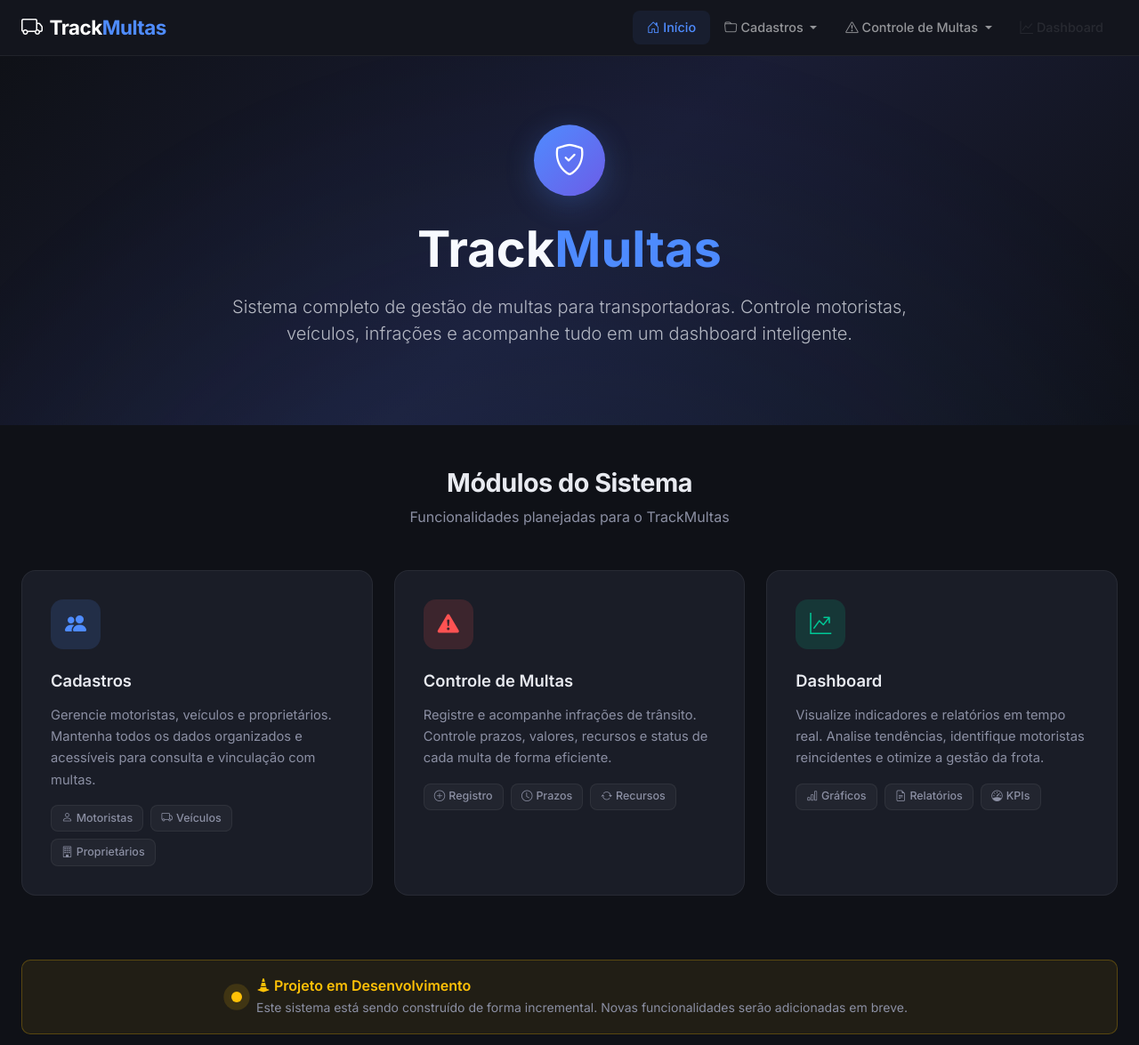
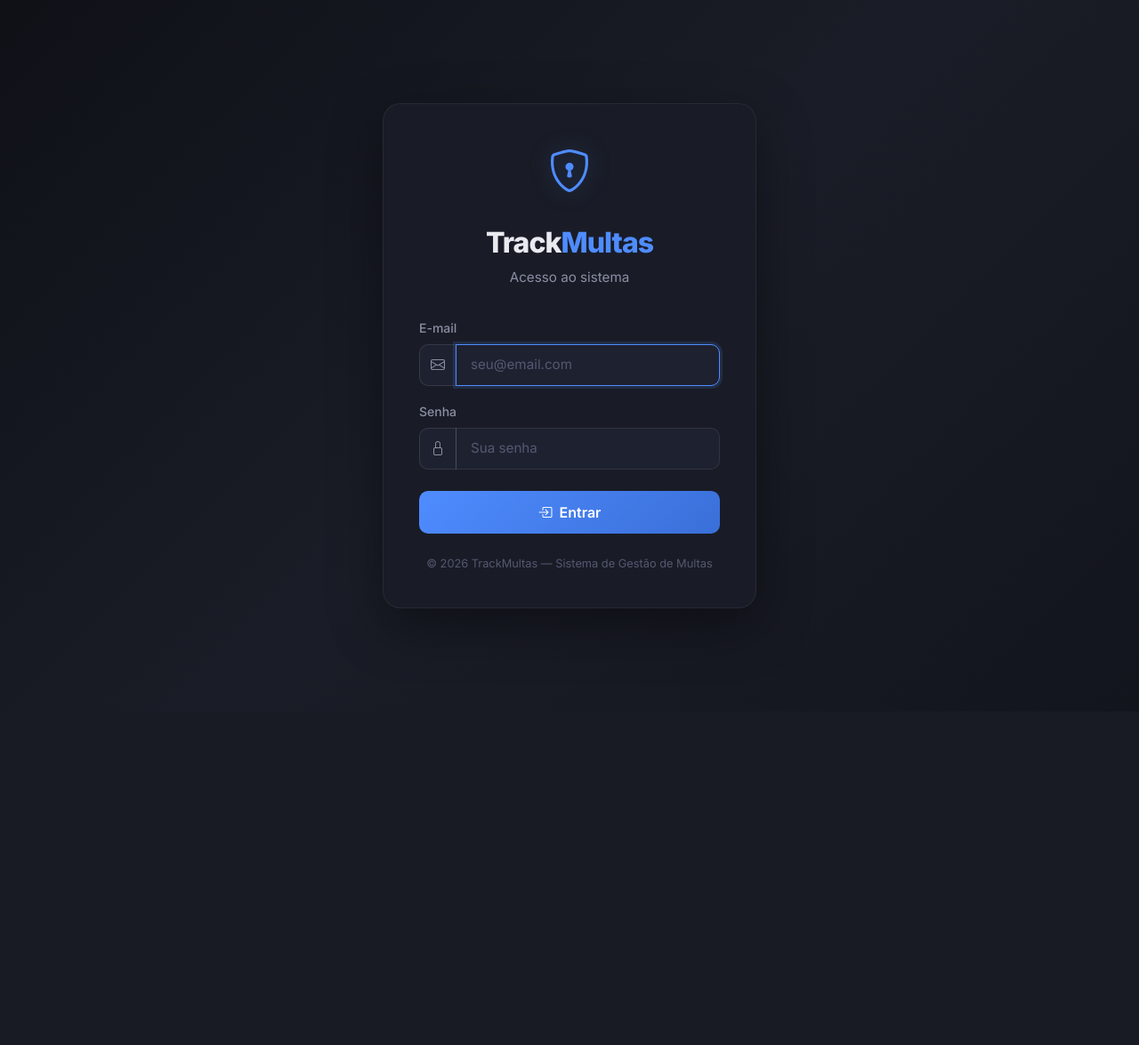
Before and after one commit to jardelbenini/trackmultas, a PHP site: page /TrackMultas/app/views/auth/login.php in a window 1280 px wide. Shown: the top 1175 px of the page at 89% size. After the commit the page ends 684 px from the top, so only its background shows below. Run offline with PHP 8.4, Linux system fonts and the light colour scheme; some libraries are stand-ins or nearby versions.

Commit message:
Implementação do sistema de login

```diff
--- /dev/null
+++ b/app/views/auth/login.php
@@ -0,0 +1,184 @@
+<!DOCTYPE html>
+<html lang="pt-BR">
+<head>
+    <meta charset="UTF-8">
+    <meta name="viewport" content="width=device-width, initial-scale=1.0">
+    <meta name="description" content="TrackMultas - Login">
+    <title><?php echo isset($pageTitle) ? $pageTitle : 'Login - TrackMultas'; ?></title>
+
+    <!-- Bootstrap 5 CSS -->
+    <link href="https://cdn.jsdelivr.net/npm/bootstrap@5.3.3/dist/css/bootstrap.min.css" rel="stylesheet">
+
+    <!-- Bootstrap Icons -->
+    <link href="https://cdn.jsdelivr.net/npm/bootstrap-icons@1.11.3/font/bootstrap-icons.min.css" rel="stylesheet">
+
+    <!-- Google Fonts -->
+    <link href="https://fonts.googleapis.com/css2?family=Inter:wght@300;400;500;600;700;800;900&display=swap" rel="stylesheet">
+
+    <!-- CSS customizado -->
+    <link href="<?php echo BASE_URL; ?>assets/css/style.css?v=<?php echo time(); ?>" rel="stylesheet">
+
+    <style>
+        .login-wrapper {
+            min-height: 100vh;
+            display: flex;
+            align-items: center;
+            justify-content: center;
+            background: linear-gradient(135deg, #0f1117 0%, #1a1d27 50%, #13151d 100%);
+        }
+
+        .login-card {
+            background: rgba(26, 29, 39, 0.95);
+            border: 1px solid rgba(255, 255, 255, 0.06);
+            border-radius: 20px;
+            padding: 2.5rem;
+            width: 100%;
+            max-width: 420px;
+            box-shadow: 0 20px 60px rgba(0, 0, 0, 0.4);
+            backdrop-filter: blur(12px);
+        }
+
+        .login-logo {
+            font-size: 2rem;
+            font-weight: 800;
+            letter-spacing: -1px;
+            color: #e8eaf0;
+            text-align: center;
+            margin-bottom: 0.25rem;
+        }
+
+        .login-logo .text-accent {
+            color: #4f8cff;
+        }
+
+        .login-subtitle {
+            text-align: center;
+            color: #8b8fa3;
+            font-size: 0.95rem;
+            margin-bottom: 2rem;
+        }
+
+        .login-icon {
+            text-align: center;
+            margin-bottom: 1.25rem;
+        }
+
+        .login-icon i {
+            font-size: 3rem;
+            color: #4f8cff;
+            filter: drop-shadow(0 0 12px rgba(79, 140, 255, 0.3));
+        }
+
+        .login-card .form-label {
+            color: #8b8fa3;
+            font-weight: 500;
+            font-size: 0.875rem;
+        }
+
+        .login-card .form-control {
+            background-color: #1e2130;
+            border: 1px solid rgba(255, 255, 255, 0.1);
+            color: #e8eaf0;
+            border-radius: 10px;
+            padding: 0.7rem 1rem;
+            font-size: 0.95rem;
+            transition: border-color 0.3s ease, box-shadow 0.3s ease;
+        }
+
+        .login-card .form-control:focus {
+            background-color: #1e2130;
+            border-color: #4f8cff;
+            box-shadow: 0 0 0 3px rgba(79, 140, 255, 0.15);
+            color: #e8eaf0;
+        }
+
+        .login-card .form-control::placeholder {
+            color: #555870;
+        }
+
+        .login-card .btn-primary {
+            background: linear-gradient(135deg, #4f8cff, #3a6fd8);
+            border: none;
+            border-radius: 10px;
+            padding: 0.75rem;
+            font-weight: 600;
+            font-size: 1rem;
+            transition: transform 0.2s ease, box-shadow 0.2s ease;
+        }
+
+        .login-card .btn-primary:hover {
+            transform: translateY(-1px);
+            box-shadow: 0 6px 20px rgba(79, 140, 255, 0.35);
+        }
+
+        .login-card .input-group-text {
+            background-color: #1e2130;
+            border: 1px solid rgba(255, 255, 255, 0.1);
+            color: #8b8fa3;
+            border-radius: 10px 0 0 10px;
+        }
+
+        .login-card .input-group .form-control {
+            border-radius: 0 10px 10px 0;
+        }
+
+        .login-footer {
+            text-align: center;
+            margin-top: 1.5rem;
+            color: #555870;
+            font-size: 0.8rem;
+        }
+    </style>
+</head>
+<body>
+    <div class="login-wrapper">
+        <div class="login-card">
+            <div class="login-icon">
+                <i class="bi bi-shield-lock"></i>
+            </div>
+            <div class="login-logo">
+                Track<span class="text-accent">Multas</span>
+            </div>
+            <p class="login-subtitle">Acesso ao sistema</p>
+
+            <?php if (isset($_SESSION['mensagem'])): ?>
+                <div class="alert alert-<?php echo isset($_SESSION['tipo_mensagem']) ? $_SESSION['tipo_mensagem'] : 'info'; ?> alert-dismissible fade show" role="alert">
+                    <?php echo $_SESSION['mensagem']; ?>
+                    <button type="button" class="btn-close" data-bs-dismiss="alert" aria-label="Close"></button>
+                </div>
+                <?php
+                    unset($_SESSION['mensagem']);
+                    unset($_SESSION['tipo_mensagem']);
+                ?>
+            <?php endif; ?>
+
+            <form action="<?php echo BASE_URL; ?>index.php?controller=auth&action=autenticar" method="POST">
+                <div class="mb-3">
+                    <label for="email" class="form-label">E-mail</label>
+                    <div class="input-group">
+                        <span class="input-group-text"><i class="bi bi-envelope"></i></span>
+                        <input type="email" class="form-control" id="email" name="email" placeholder="seu@email.com" required autofocus>
+                    </div>
+                </div>
+                <div class="mb-4">
+                    <label for="senha" class="form-label">Senha</label>
+                    <div class="input-group">
+                        <span class="input-group-text"><i class="bi bi-lock"></i></span>
+                        <input type="password" class="form-control" id="senha" name="senha" placeholder="Sua senha" required>
+                    </div>
+                </div>
+                <button type="submit" class="btn btn-primary w-100">
+                    <i class="bi bi-box-arrow-in-right me-1"></i> Entrar
+                </button>
+            </form>
+
+            <div class="login-footer">
+                &copy; <?php echo date('Y'); ?> TrackMultas &mdash; Sistema de Gestão de Multas
+            </div>
+        </div>
+    </div>
+
+    <!-- Bootstrap 5 JS -->
+    <script src="https://cdn.jsdelivr.net/npm/bootstrap@5.3.3/dist/js/bootstrap.bundle.min.js"></script>
+</body>
+</html>
--- a/app/views/layout/header.php
+++ b/app/views/layout/header.php
@@ -34,6 +34,7 @@
                 <span class="navbar-toggler-icon"></span>
             </button>
             <div class="collapse navbar-collapse" id="navbarNav">
+                <?php if (isset($_SESSION['usuario_id'])): ?>
                 <ul class="navbar-nav ms-auto">
                     <?php
                         $active = isset($_GET['controller']) ? $_GET['controller'] : 'home';
@@ -44,7 +45,7 @@
                         </a>
                     </li>
                     <li class="nav-item dropdown">
-                        <a class="nav-link dropdown-toggle <?php echo in_array($active, ['empresas', 'motoristas', 'setores', 'veiculos']) ? 'active' : ''; ?>"
+                        <a class="nav-link dropdown-toggle <?php echo in_array($active, ['empresas', 'motoristas', 'setores', 'veiculos', 'tipos_veiculos']) ? 'active' : ''; ?>"
                            href="#" role="button" data-bs-toggle="dropdown" aria-expanded="false">
                             <i class="bi bi-folder me-1"></i>Cadastros
                         </a>
@@ -71,6 +72,12 @@
                                 <a class="dropdown-item <?php echo $active === 'veiculos' ? 'active' : ''; ?>"
                                    href="<?php echo BASE_URL; ?>index.php?controller=veiculos&action=index">
                                     <i class="bi bi-truck me-2"></i>Veículos
+                                </a>
+                            </li>
+                            <li>
+                                <a class="dropdown-item <?php echo $active === 'tipos_veiculos' ? 'active' : ''; ?>"
+                                   href="<?php echo BASE_URL; ?>index.php?controller=tipos_veiculos&action=index">
+                                    <i class="bi bi-car-front me-2"></i>Tipos de Veículos
                                 </a>
                             </li>
                         </ul>
@@ -139,6 +146,21 @@
                         </a>
                     </li>
                 </ul>
+                <ul class="navbar-nav ms-3">
+                    <li class="nav-item dropdown">
+                        <a class="nav-link dropdown-toggle" href="#" role="button" data-bs-toggle="dropdown" aria-expanded="false">
+                            <i class="bi bi-person-circle me-1"></i><?php echo htmlspecialchars($_SESSION['usuario_nome']); ?>
+                        </a>
+                        <ul class="dropdown-menu dropdown-menu-dark dropdown-menu-end">
+                            <li>
+                                <a class="dropdown-item text-danger" href="<?php echo BASE_URL; ?>index.php?controller=auth&action=logout">
+                                    <i class="bi bi-box-arrow-right me-2"></i>Sair
+                                </a>
+                            </li>
+                        </ul>
+                    </li>
+                </ul>
+                <?php endif; ?>
             </div>
         </div>
     </nav>
--- a/public/index.php
+++ b/public/index.php
@@ -2,7 +2,7 @@
 session_start();
 
 /**
- * TrackMultas - Roteador Principal (Etapa 3)
+ * TrackMultas - Roteador Principal
  */
 
 // Carrega configurações
@@ -11,17 +11,24 @@ require_once __DIR__ . '/../config/config.php';
 // Carrega os models auxiliares (Database é a base)
 require_once __DIR__ . '/../app/models/Database.php';
 
+// Carrega o model de Usuario e cria o admin padrão automaticamente
+require_once __DIR__ . '/../app/models/Usuario.php';
+$usuarioModel = new Usuario();
+$usuarioModel->criarUsuarioInicial();
+
 // Obtém o controller e a action da URL
 $controllerParam = isset($_GET['controller']) ? $_GET['controller'] : 'home';
 $actionParam = isset($_GET['action']) ? $_GET['action'] : 'index';
 
 // Mapeamento de controllers permitidos
 $allowedControllers = [
+    'auth'              => 'AuthController',
     'home'              => 'HomeController',
     'empresas'          => 'EmpresaController',
     'motoristas'        => 'MotoristaController',
     'setores'           => 'SetorController',
     'veiculos'          => 'VeiculoController',
+    'tipos_veiculos'    => 'TipoVeiculoController',
     'multas'            => 'MultaController',
     'orgaos'            => 'OrgaoController',
     'motivos_infracoes' => 'MotivoInfracaoController',
@@ -32,7 +39,15 @@ $allowedControllers = [
 ];
 
 // Ações permitidas
-$allowedActions = ['index', 'create', 'store', 'show', 'edit', 'update', 'delete', 'check_codigo', 'get_details'];
+$allowedActions = ['index', 'create', 'store', 'show', 'edit', 'update', 'delete', 'check_codigo', 'get_details', 'login', 'autenticar', 'logout'];
+
+// Proteção: se NÃO for o controller auth, exige login
+if ($controllerParam !== 'auth') {
+    if (!isset($_SESSION['usuario_id'])) {
+        header('Location: ' . BASE_URL . 'index.php?controller=auth&action=login');
+        exit;
+    }
+}
 
 if (array_key_exists($controllerParam, $allowedControllers)) {
     $controllerName = $allowedControllers[$controllerParam];
```
Also changed, not shown: app/controllers/AuthController.php (added, +82 -0 lines), app/controllers/TipoVeiculoController.php (added, +127 -0 lines), app/models/TipoVeiculo.php (+31 -0 lines), app/models/Usuario.php (added, +45 -0 lines), app/views/motivos/form.php (+15 -15 lines), app/views/tipos_veiculos/form.php (added, +34 -0 lines), app/views/tipos_veiculos/index.php (added, +44 -0 lines), database/script.sql (+10 -0 lines), README.md.
